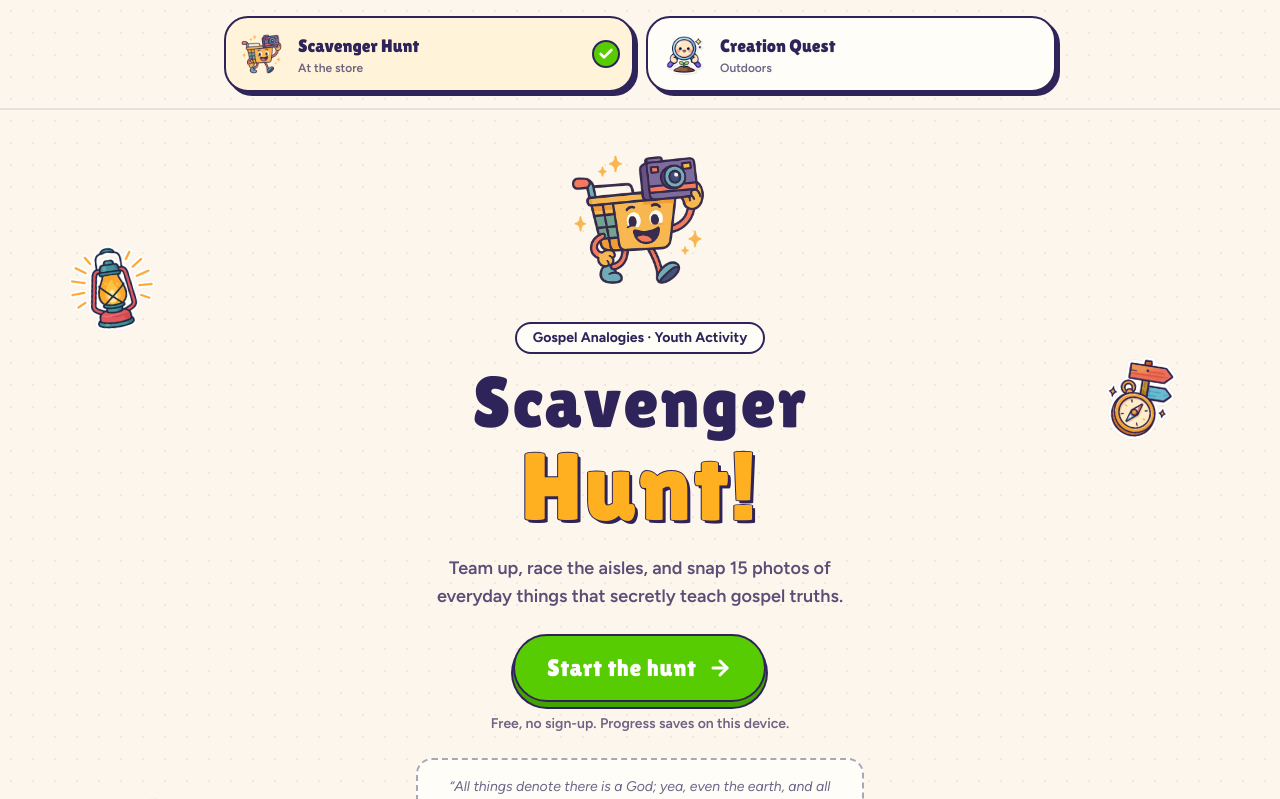
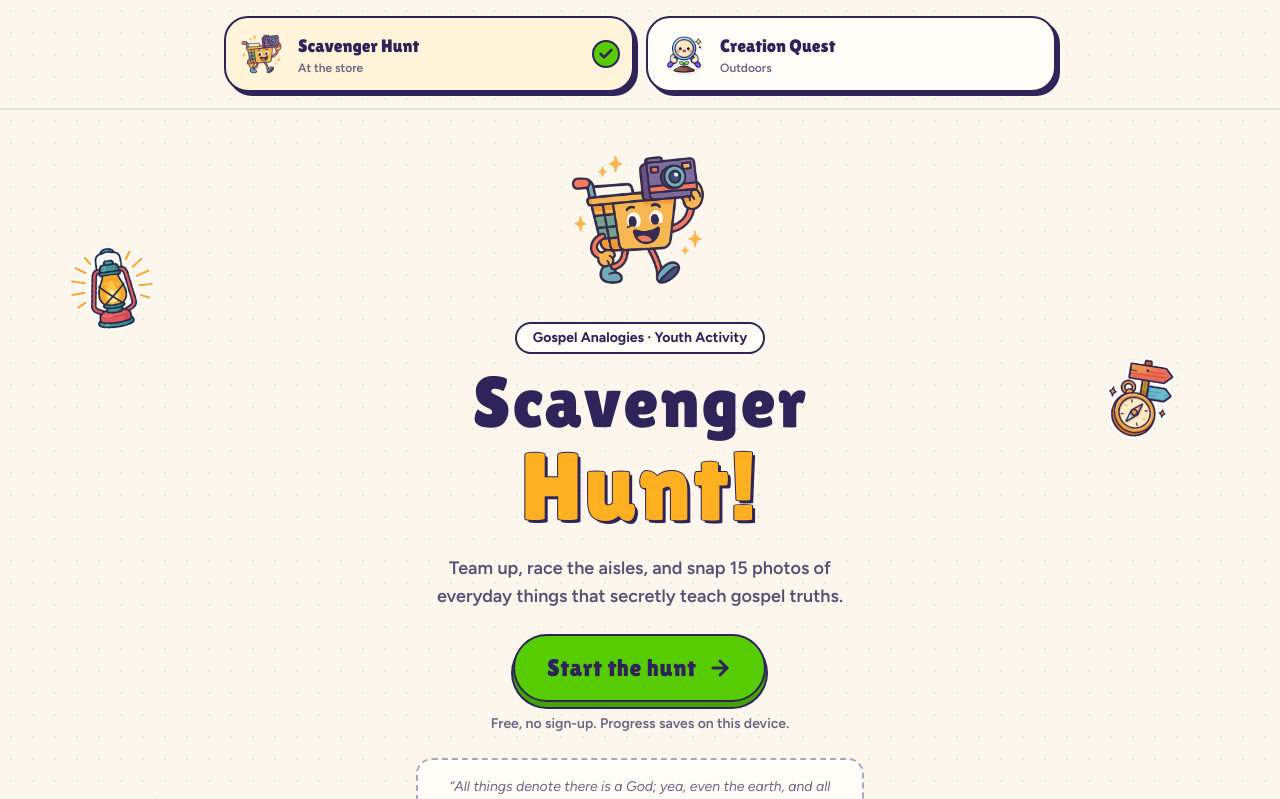
Before and after one commit to Astrocyte74/all-things-denote, a React (Vite) app: page / in a window 1280 px wide. Shown: the top 799 px of the page. Built offline with nearby package versions, Linux system fonts and the light colour scheme.

Commit message:
Improve contrast on green buttons and selection badges

```diff
--- a/src/App.css
+++ b/src/App.css
@@ -56,7 +56,7 @@
   cursor: not-allowed;
 }
 
-.btn-go     { --btn-bg: #58cc02; --btn-edge: #43a302; }
+.btn-go     { --btn-bg: #58cc02; --btn-edge: #43a302; color: #2e2459; }
 .btn-sun    { --btn-bg: #ffb020; --btn-edge: #d98f00; }
 .btn-coral  { --btn-bg: #ff6b6b; --btn-edge: #e04848; }
 .btn-sky    { --btn-bg: #38b6ff; --btn-edge: #1e93db; }
--- a/src/components/PhotoCapture.tsx
+++ b/src/components/PhotoCapture.tsx
@@ -226,7 +226,7 @@ export function PhotoCapture({ challenge, category, onCaptureComplete, onPhotoSa
         onClick={triggerCapture}
         className={`flex-shrink-0 ${
           variant === 'display'
-            ? `btn-3d btn-go rounded-full p-6 text-white ${pulse ? 'animate-pulse-ring' : ''}`
+            ? `btn-3d btn-go rounded-full p-6 text-ink ${pulse ? 'animate-pulse-ring' : ''}`
             : 'btn-3d btn-sky rounded-xl p-2 text-ink'
         }`}
         title="Take Photo"
--- a/src/sections/Categories.tsx
+++ b/src/sections/Categories.tsx
@@ -654,7 +654,7 @@ export const Categories = forwardRef<CategoriesHandle, CategoriesProps>(function
               </div>
               <button
                 onClick={openNextIncomplete}
-                className="btn-3d btn-go inline-flex items-center justify-center gap-2 rounded-full px-5 py-3 font-display text-lg tracking-wide text-white"
+                className="btn-3d btn-go inline-flex items-center justify-center gap-2 rounded-full px-5 py-3 font-display text-lg tracking-wide text-ink"
               >
                 Resume hunt
                 <ChevronRight className="h-5 w-5" strokeWidth={3} />
@@ -704,7 +704,7 @@ export const Categories = forwardRef<CategoriesHandle, CategoriesProps>(function
                       <div className="flex flex-shrink-0 items-center gap-2">
                         <span
                           className={`rounded-full border-2 border-ink px-2.5 py-0.5 text-sm font-extrabold ${
-                            categoryDone ? 'bg-go text-white' : 'bg-white text-ink'
+                            categoryDone ? 'bg-go text-ink' : 'bg-white text-ink'
                           }`}
                         >
                           {categoryDone ? '✓ ' : ''}{progress.completed}/{progress.total}
@@ -755,7 +755,7 @@ export const Categories = forwardRef<CategoriesHandle, CategoriesProps>(function
                                   aria-label={isCompleted ? `Mark ${challenge.title} incomplete` : `Mark ${challenge.title} complete`}
                                   className={`flex h-11 w-11 flex-shrink-0 items-center justify-center rounded-full border-2 transition-all duration-200 ${
                                     isCompleted
-                                      ? 'border-ink bg-go text-white shadow-sticker-sm'
+                                      ? 'border-ink bg-go text-ink shadow-sticker-sm'
                                       : 'border-ink/30 bg-white hover:border-go hover:bg-go-soft'
                                   }`}
                                 >
--- a/src/sections/Header.tsx
+++ b/src/sections/Header.tsx
@@ -83,7 +83,7 @@ export function Header({ pack, onStart }: HeaderProps) {
 
         <button
           onClick={onStart}
-          className="btn-3d btn-go animate-rise-in mt-6 inline-flex items-center gap-3 rounded-full px-8 py-4 font-display text-2xl tracking-wide text-white"
+          className="btn-3d btn-go animate-rise-in mt-6 inline-flex items-center gap-3 rounded-full px-8 py-4 font-display text-2xl tracking-wide text-ink"
           style={{ animationDelay: '0.3s' }}
         >
           Start the hunt
--- a/src/sections/PackPicker.tsx
+++ b/src/sections/PackPicker.tsx
@@ -46,7 +46,7 @@ export function PackPicker({ packs, activePackId, onPick }: PackPickerProps) {
                   </div>
                 </div>
                 {isActive && (
-                  <span className="absolute -right-1 -top-2 flex h-5 w-5 items-center justify-center rounded-full border-2 border-ink bg-go text-white sm:static sm:h-7 sm:w-7 sm:flex-shrink-0">
+                  <span className="absolute -right-1 -top-2 flex h-5 w-5 items-center justify-center rounded-full border-2 border-ink bg-go text-ink sm:static sm:h-7 sm:w-7 sm:flex-shrink-0">
                     <Check className="h-3 w-3 sm:h-4 sm:w-4" strokeWidth={4} />
                   </span>
                 )}
--- a/src/sections/PathSelection.tsx
+++ b/src/sections/PathSelection.tsx
@@ -86,7 +86,7 @@ export function PathSelection({ onPathSelected, onBack, initialPathId, paths, ca
                 }}
               >
                 {isSelected && (
-                  <span className="animate-stamp-in absolute -right-2 -top-3 inline-flex rotate-[-4deg] items-center gap-1 rounded-full border-2 border-ink bg-go px-3 py-1 text-sm font-extrabold text-white shadow-sticker-sm">
+                  <span className="animate-stamp-in absolute -right-2 -top-3 inline-flex rotate-[-4deg] items-center gap-1 rounded-full border-2 border-ink bg-go px-3 py-1 text-sm font-extrabold text-ink shadow-sticker-sm">
                     <Check className="h-3.5 w-3.5" strokeWidth={4} /> Picked!
                   </span>
                 )}
@@ -130,7 +130,7 @@ export function PathSelection({ onPathSelected, onBack, initialPathId, paths, ca
           <button
             onClick={() => selectedPath && onPathSelected(selectedPath)}
             disabled={!selectedPath}
-            className="btn-3d btn-go w-full rounded-full px-8 py-4 font-display text-xl tracking-wide text-white"
+            className="btn-3d btn-go w-full rounded-full px-8 py-4 font-display text-xl tracking-wide text-ink"
           >
             {selectedPath ? `Let's go on Path ${selectedPath}!` : 'Pick a path to continue'}
           </button>
--- a/src/sections/Rules.tsx
+++ b/src/sections/Rules.tsx
@@ -108,7 +108,7 @@ export function Rules({ collapsed = false, onChangePath, currentPathId = 'A', on
       {onStart && (
         <div className="fixed inset-x-0 bottom-0 z-40 border-t-2 border-ink bg-paper/95 px-4 pt-4 pb-[max(1rem,env(safe-area-inset-bottom))] backdrop-blur-sm">
           <div className="mx-auto max-w-md">
-            <button onClick={onStart} className="btn-3d btn-go flex w-full items-center justify-center gap-2 rounded-full px-5 py-4 font-display text-xl tracking-wide text-white">
+            <button onClick={onStart} className="btn-3d btn-go flex w-full items-center justify-center gap-2 rounded-full px-5 py-4 font-display text-xl tracking-wide text-ink">
               Start the hunt on Path {currentPathId} <ArrowRight className="h-5 w-5 shrink-0" strokeWidth={3} />
             </button>
           </div>
```
Also changed, not shown: 1 other file (tests, documents, lock files or other folders).
